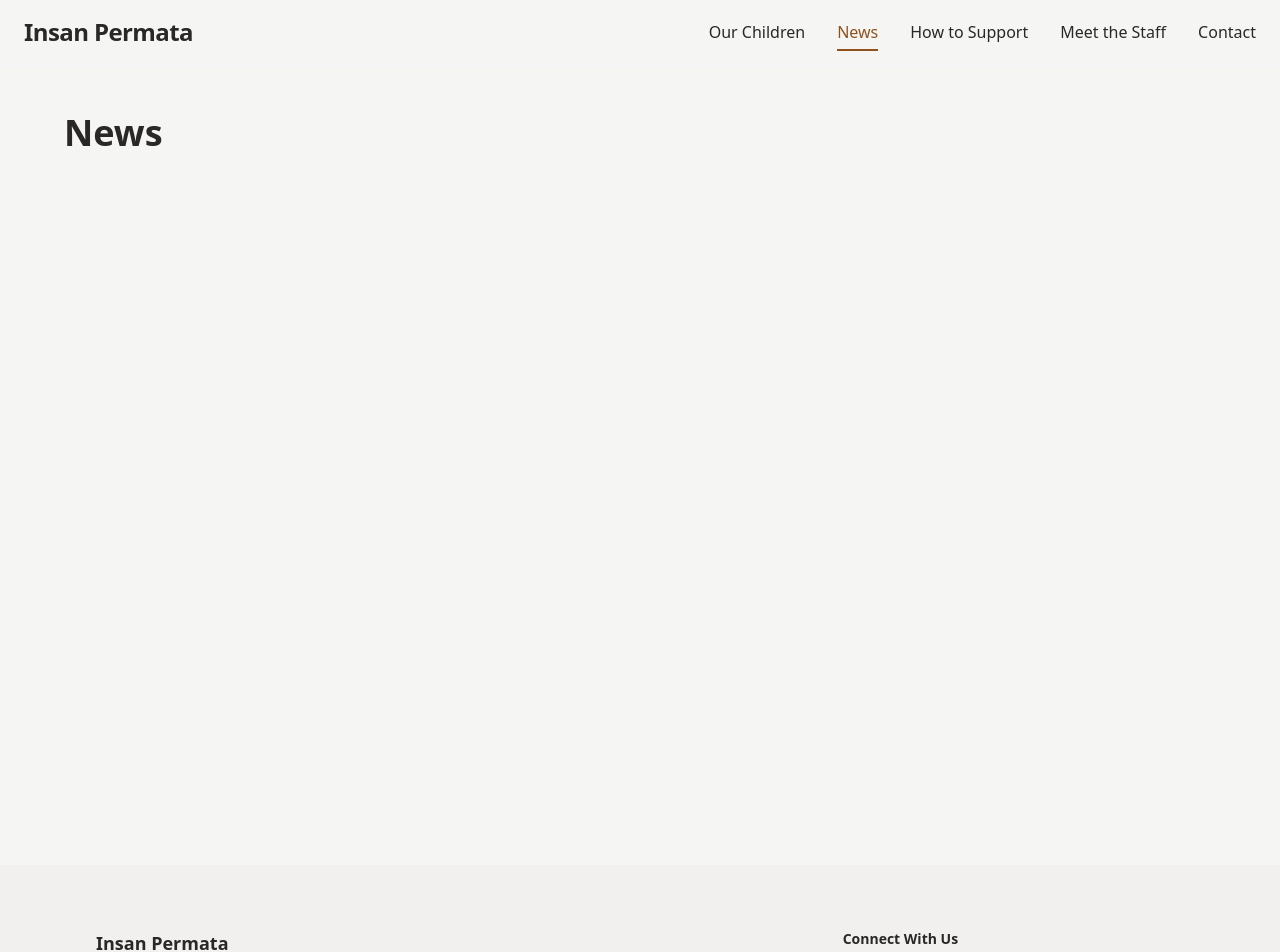
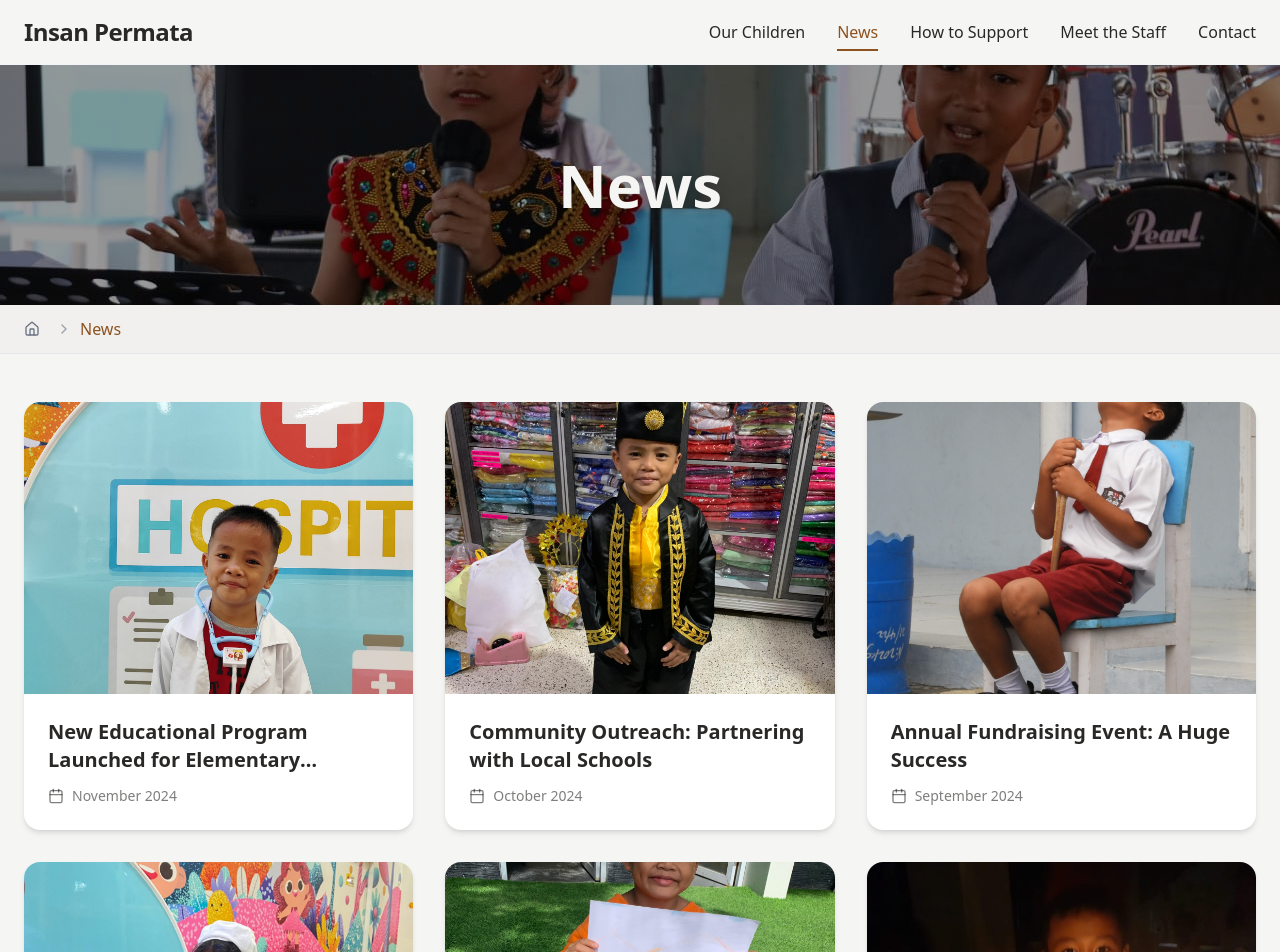
Before and after one commit to Insan-Permata/insan-permata, a Next.js app: page /news in a window 1280 px wide. Shown: the top 952 px of the page. Built offline with nearby package versions, Linux system fonts and the light colour scheme.

Commit message:
Add news page

```diff
--- /dev/null
+++ b/app/(public)/(component)/NewsCard.tsx
@@ -0,0 +1,49 @@
+import Image from 'next/image';
+import { Calendar } from 'lucide-react';
+
+interface NewsCardProps {
+    id: string;
+    title: string;
+    imageUrl: string;
+    date: Date;
+}
+
+export default function NewsCard({ id, title, imageUrl, date }: NewsCardProps) {
+    // Format date as "Month Year"
+    const formattedDate = date.toLocaleDateString('en-US', {
+        month: 'long',
+        year: 'numeric'
+    });
+
+    return (
+        <article className="group bg-white rounded-2xl overflow-hidden shadow-md hover:shadow-xl transition-all duration-300 ease-out hover:-translate-y-1">
+            {/* Image */}
+            <div className="relative aspect-[4/3] overflow-hidden">
+                <Image
+                    src={imageUrl}
+                    alt={title}
+                    fill
+                    className="object-cover transition-transform duration-500 group-hover:scale-110"
+                    sizes="(max-width: 768px) 100vw, (max-width: 1024px) 50vw, 33vw"
+                    quality={85}
+                />
+            </div>
+
+            {/* Content */}
+            <div className="p-6">
+                {/* Title */}
+                <h3 className="text-xl font-bold text-foreground mb-3 line-clamp-2 group-hover:text-brown transition-colors duration-300">
+                    {title}
+                </h3>
+
+                {/* Date */}
+                <div className="flex items-center gap-2 text-sm text-foreground/60">
+                    <Calendar className="w-4 h-4" />
+                    <time dateTime={date.toISOString()}>
+                        {formattedDate}
+                    </time>
+                </div>
+            </div>
+        </article>
+    );
+}
--- a/app/(public)/news/page.tsx
+++ b/app/(public)/news/page.tsx
@@ -1,9 +1,38 @@
+import PageHero from '../(component)/PageHero';
+import Breadcrumbs from '../(component)/Breadcrumbs';
+import NewsCard from '../(component)/NewsCard';
+import { newsItems } from '@/data/news';
+
 export default function NewsPage() {
   return (
-    <div className="min-h-screen bg-[#F5F5F3] py-12 px-6">
-      <div className="max-w-6xl mx-auto">
-        <h1 className="text-4xl font-bold text-[#292826]">News</h1>
-      </div>
+    <div className="min-h-screen bg-background">
+      {/* Hero Section */}
+      <PageHero
+        imageSrc="/news_bg_photos/1.jpg"
+        imageAlt="News Background"
+        title="News"
+        height="30vh"
+        overlayOpacity={0.4}
+      />
+
+      <Breadcrumbs />
+
+      {/* News Cards Section */}
+      <section className="py-12 px-6">
+        <div className="max-w-7xl mx-auto">
+          <div className="grid grid-cols-1 md:grid-cols-2 lg:grid-cols-3 gap-8">
+            {newsItems.map((news) => (
+              <NewsCard
+                key={news.id}
+                id={news.id}
+                title={news.title}
+                imageUrl={news.imageUrl}
+                date={news.date}
+              />
+            ))}
+          </div>
+        </div>
+      </section>
     </div>
   );
 }
--- /dev/null
+++ b/data/news.ts
@@ -0,0 +1,40 @@
+import { NewsItem } from '@/types/news';
+
+export const newsItems: NewsItem[] = [
+    {
+        id: '1',
+        title: 'New Educational Program Launched for Elementary Students',
+        imageUrl: '/home_story_and_mission_photos/1.jpg',
+        date: new Date('2024-11-15'),
+    },
+    {
+        id: '2',
+        title: 'Community Outreach: Partnering with Local Schools',
+        imageUrl: '/home_story_and_mission_photos/2.jpg',
+        date: new Date('2024-10-28'),
+    },
+    {
+        id: '3',
+        title: 'Annual Fundraising Event: A Huge Success',
+        imageUrl: '/home_story_and_mission_photos/3.jpg',
+        date: new Date('2024-09-12'),
+    },
+    {
+        id: '4',
+        title: 'Welcoming New Staff Members to Our Team',
+        imageUrl: '/home_story_and_mission_photos/4.jpg',
+        date: new Date('2024-08-05'),
+    },
+    {
+        id: '5',
+        title: 'Summer Camp 2024: Creating Lasting Memories',
+        imageUrl: '/home_story_and_mission_photos/5.jpg',
+        date: new Date('2024-07-20'),
+    },
+    {
+        id: '6',
+        title: 'Celebrating 10 Years of Making a Difference',
+        imageUrl: '/home_story_and_mission_photos/6.jpg',
+        date: new Date('2024-06-01'),
+    },
+];
--- /dev/null
+++ b/types/news.ts
@@ -0,0 +1,6 @@
+export interface NewsItem {
+    id: string;
+    title: string;
+    imageUrl: string;
+    date: Date;
+}
```
